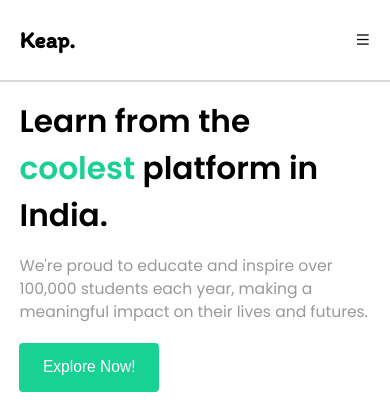
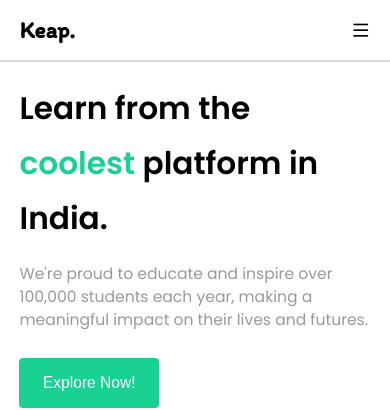
Before and after one commit to vinayykumar/Keap-Landing-Page, a plain HTML site: page index.html in a window 390 px wide. Shown: the top 410 px of the page. Drawn offline with nearby package versions, Linux system fonts and the light colour scheme.

Commit message:
Fixed Responsiveness

```diff
--- a/style.css
+++ b/style.css
@@ -96,8 +96,8 @@ button {
     color: white;
     border: none;
     border-radius: 4px;
-    background-color:rgb(26, 209, 148);/
-    background-color: black;
+    background-color:rgb(26, 209, 148);
+    /* background-color: black ; */
 }
 button:hover {
     background-color:rgb(0, 196, 130);
@@ -125,11 +125,11 @@ a:hover {
         /* background-color: aquamarine; */
         /* color: white; */
         padding: 0vw 5vw;
-        height: 80px;
+        height: 60px;
     }
 
     .nav-2 i{
-        font-size: 4vw;
+        font-size: 5vw;
         display: block;
         /* background-color: blue; */
         /* color: black; */
@@ -144,7 +144,7 @@ a:hover {
 
     .content{
         flex-direction: column;
-        height: calc(100% - 80px);
+        height: calc(100% - 60px);
         /* width: 100%; */
     }
 
@@ -160,12 +160,14 @@ a:hover {
         /* padding: 1vw 1vw; */
         width: 100%;
         padding-left: 2vw;
+        line-height: 55px;
+        margin-top: 1vw;
     }
 
     .left button {
         padding: 4vw 6vw;
         font-size: 4vw;
-        margin-top: 1vw;
+        margin-top: 3vw;
         margin-left: 2vw;
     }
     .left p{
```
